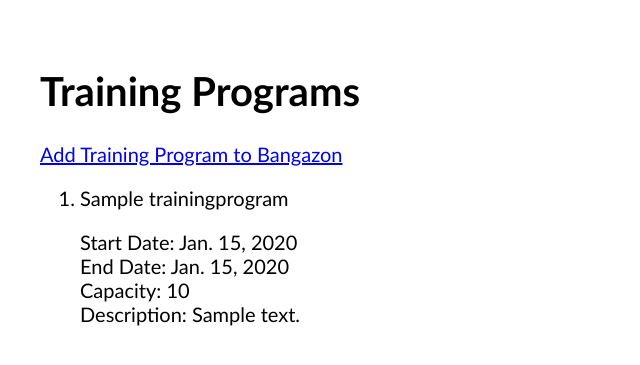
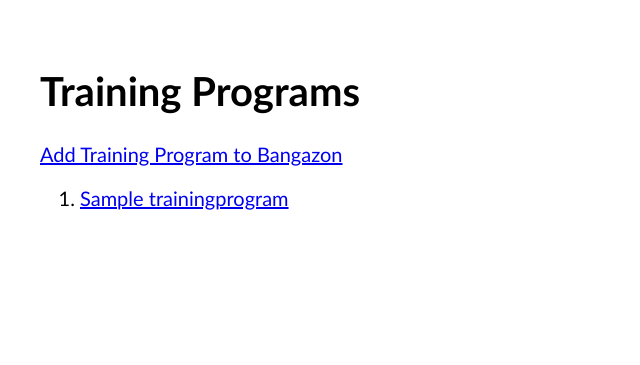
Before and after one commit to nss-day-cohort-33/bangazon-workforce-management-galydia-empire, a Django app: template hrapp/templates/training_programs/list.html in a window 1280 px wide. Shown: the part 86-451 px from the top of the page, without its empty margins (0-640 px from the left). Run offline with Django 3.2, Linux system fonts and the light colour scheme; the template is opened without the code that fills it: values that come from a table or form of the project are taken from there, others are empty; tables that the repository leaves empty hold one stand-in row (values such as "Sample post").

Commit message:
training program title linking to training program detail page

```diff
--- a/hrapp/templates/training_programs/list.html
+++ b/hrapp/templates/training_programs/list.html
@@ -8,11 +8,11 @@
 <ol>
 {% for training in training_programs %}
     <li>
-        <p>{{ training }}</p>
-        Start Date: {{training.start_date}}<br>
+        <a href="{% url 'hrapp:training_program_details' training.id %}">{{ training }}</a>
+        {% comment %} Start Date: {{training.start_date}}<br>
         End Date: {{training.end_date}}<br>
         Capacity: {{training.capacity}}<br>
-        Description: {{training.description}}
+        Description: {{training.description}} {% endcomment %}
     </li>
 {% endfor %}
 </ol>
```
